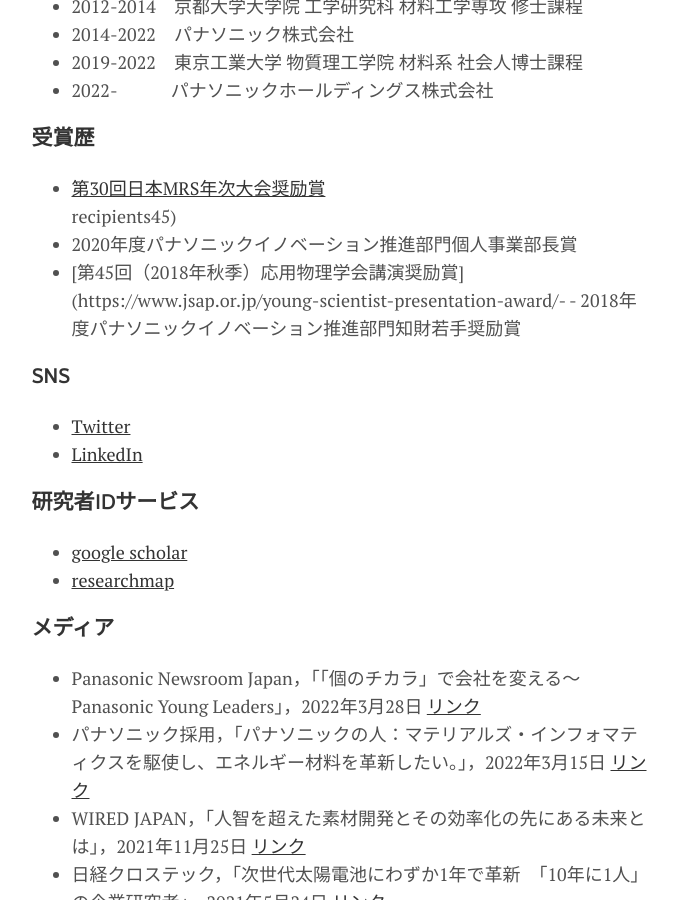
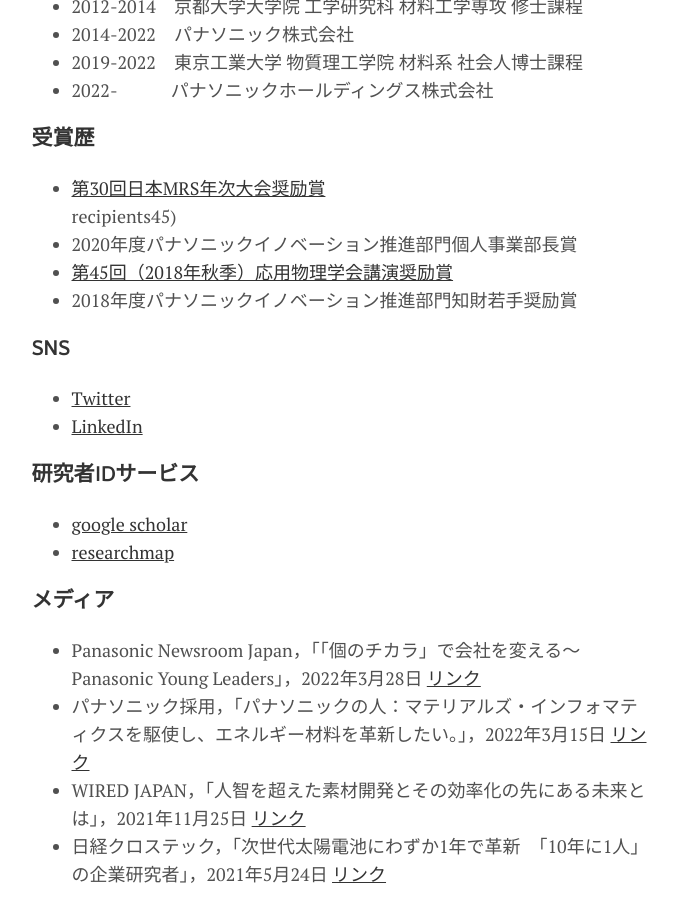
Before and after one commit to yokoyamatomoyasu/yokoyamatomoyasu.github.io, a Jekyll site: the page built from menu/about.md, in a window 1280 px wide and 900 px high, scrolled down 781 px. Shown: the whole window, without its empty margins (301-977 px from the left). Built offline with Jekyll 4.4.1, drawn with Linux system fonts in a browser that asks for light colours.

Commit message:
GitHub pages site with Jekyll

```diff
--- a/menu/about.md
+++ b/menu/about.md
@@ -32,7 +32,8 @@
 - [第30回日本MRS年次大会奨励賞](https://www.mrs-j.org/meeting2020/jp/prg/awardList.php)
 recipients45)
 - 2020年度パナソニックイノベーション推進部門個人事業部長賞
-- [第45回（2018年秋季）応用物理学会講演奨励賞](https://www.jsap.or.jp/young-scientist-presentation-award/- - 2018年度パナソニックイノベーション推進部門知財若手奨励賞
+- [第45回（2018年秋季）応用物理学会講演奨励賞](https://www.jsap.or.jp/young-scientist-presentation-award/)
+- 2018年度パナソニックイノベーション推進部門知財若手奨励賞
 
 ### SNS
 - [Twitter](https://twitter.com/yoko_materialDX)
```
